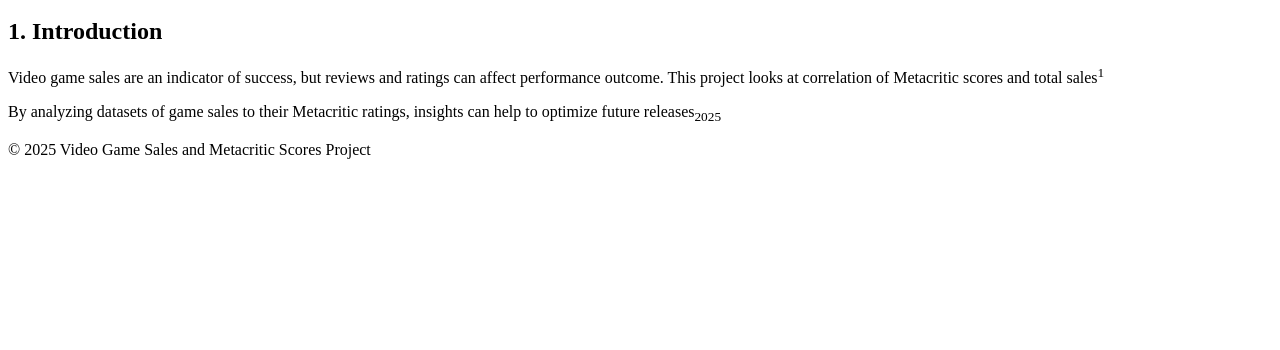
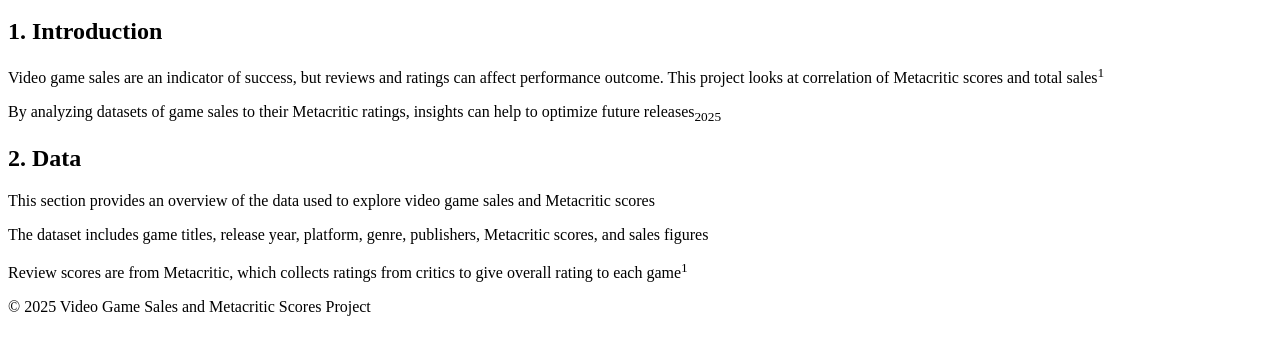
Before and after one commit to bmbend/3300-module7, a plain HTML site: page index.html in a window 1280 px wide. Shown: the part 136-486 px from the top of the page. Drawn offline with Linux system fonts and the light colour scheme.

Commit message:
Update index.html

```diff
--- a/index.html
+++ b/index.html
@@ -32,7 +32,16 @@
         </section>
 
         <section id="data">
-
+            <h2>2. Data</h2>
+            <p>
+                This section provides an overview of the data used to explore video game sales and Metacritic scores
+            </p>
+            <p>
+                The dataset includes game titles, release year, platform, genre, publishers, Metacritic scores, and sales figures
+            </p>
+            <p>
+                Review scores are from Metacritic, which collects ratings from critics to give overall rating to each game<sup>1</sup>
+            </p>
         </section>
 
         <section id="analysis">
```
